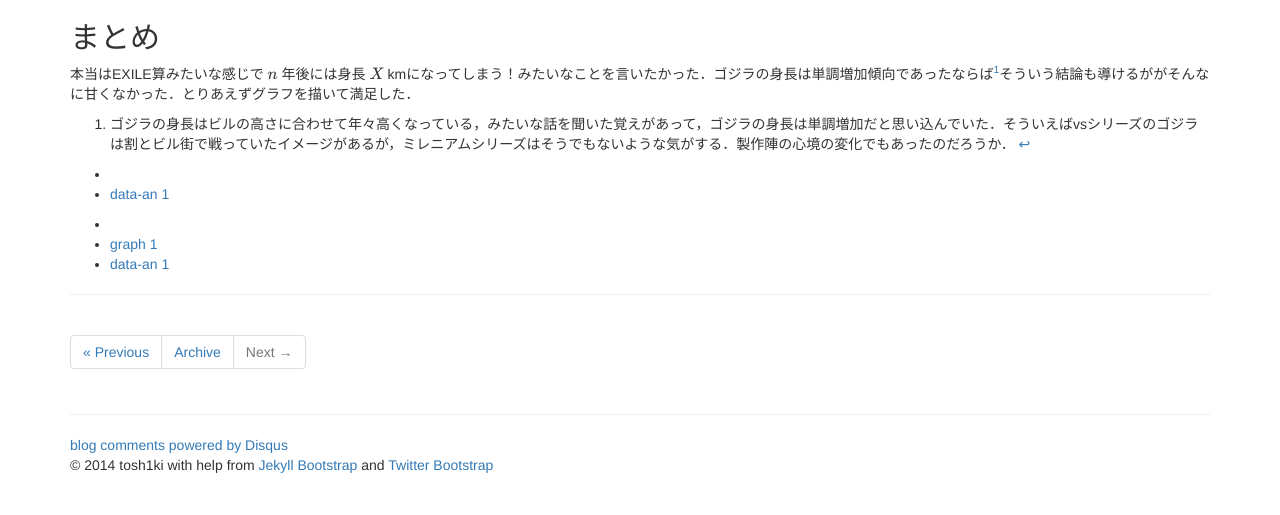
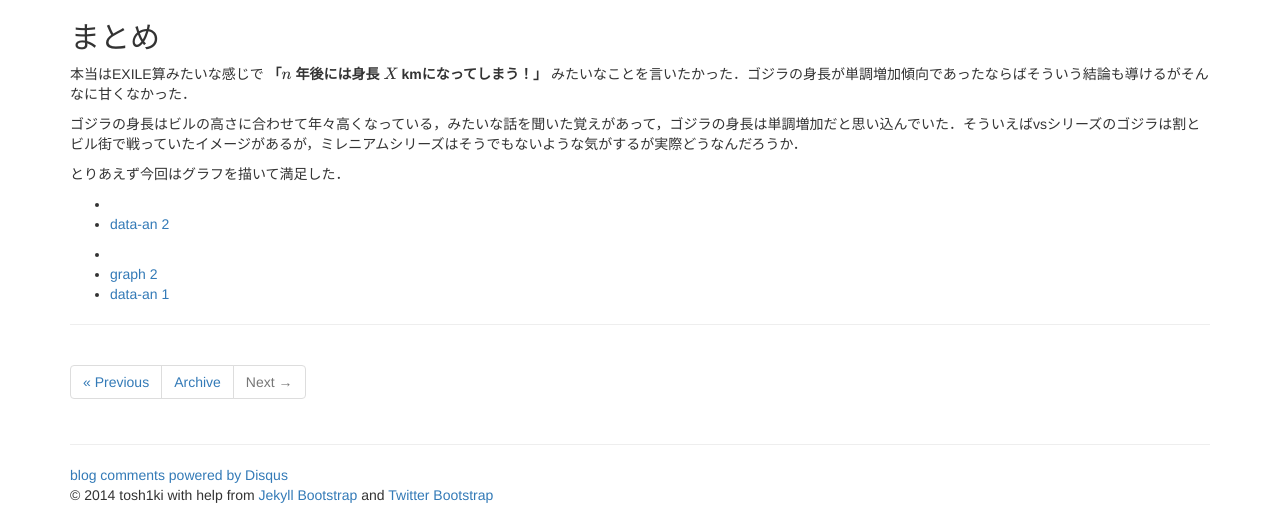
Before and after one commit to tosh1ki/tosh1ki.github.com, a Jekyll site: the page built from _posts/2014-09-04-godzilla.md, in a window 1280 px wide and 900 px high, scrolled down 1180 px, cut to the strip 385-900 px from the top of the window. Built offline with Jekyll 4.4.1, drawn with Linux system fonts in a browser that asks for light colours; nearby versions of some CDN libraries; library files that are not in the unit come from our copies; formulas are drawn with MathJax 3; comment, search, counter and statistics services are not loaded; before the commit the page ends 2050 px from its top, so only the background shows below that.

Commit message:
godzillaを修正

```diff
--- a/_posts/2014-09-04-godzilla.md
+++ b/_posts/2014-09-04-godzilla.md
@@ -25,6 +25,8 @@ tags: [graph,data-an]
 <iframe width="600" height="371" seamless frameborder="0" scrolling="no" src="https://docs.google.com/spreadsheets/d/1QWiQbPiB5f_Mtk6zcgqGxoP4JEbL85VZ3sqba2BS2eA/pubchart?oid=436321104&amp;format=interactive"></iframe>
 
 ## まとめ
-本当はEXILE算みたいな感じで $n$ 年後には身長 $X$ kmになってしまう！みたいなことを言いたかった．ゴジラの身長は単調増加傾向であったならば[^foot]そういう結論も導けるががそんなに甘くなかった．とりあえずグラフを描いて満足した．
+本当はEXILE算みたいな感じで **「$n$ 年後には身長 $X$ kmになってしまう！」** みたいなことを言いたかった．ゴジラの身長が単調増加傾向であったならばそういう結論も導けるがそんなに甘くなかった．
 
-[^foot]: ゴジラの身長はビルの高さに合わせて年々高くなっている，みたいな話を聞いた覚えがあって，ゴジラの身長は単調増加だと思い込んでいた．そういえばvsシリーズのゴジラは割とビル街で戦っていたイメージがあるが，ミレニアムシリーズはそうでもないような気がする．製作陣の心境の変化でもあったのだろうか．
+ゴジラの身長はビルの高さに合わせて年々高くなっている，みたいな話を聞いた覚えがあって，ゴジラの身長は単調増加だと思い込んでいた．そういえばvsシリーズのゴジラは割とビル街で戦っていたイメージがあるが，ミレニアムシリーズはそうでもないような気がするが実際どうなんだろうか．
+
+とりあえず今回はグラフを描いて満足した．
```
Also changed, not shown: _posts/2014-07-30-imas.md (+2 -2 lines).
